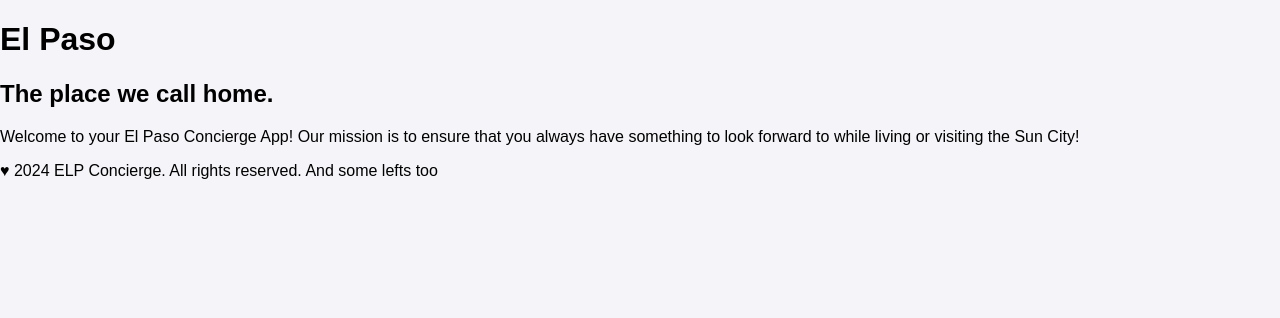
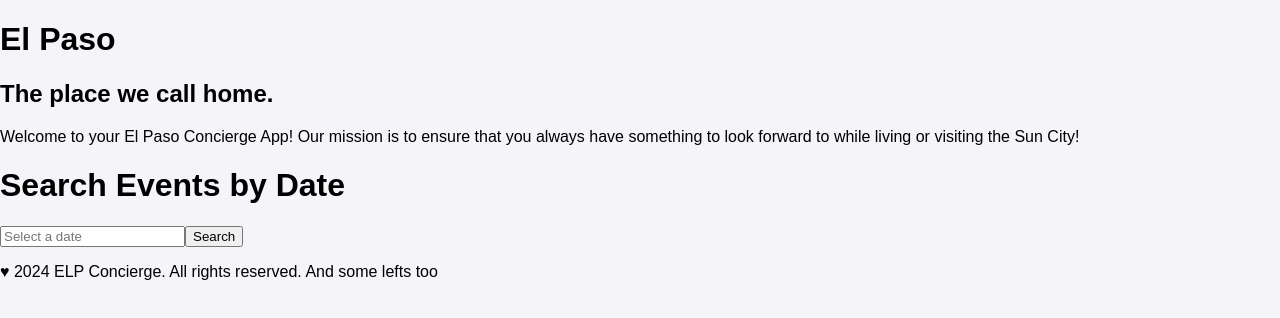
Before and after one commit to FabLab-AI-Software-Development/group-4-staticsite, a React (Create React App) app: page /Home in a window 1280 px wide. Shown: the top 318 px of the page. Built offline with nearby package versions, Linux system fonts and the light colour scheme.

Commit message:
add date input

```diff
--- a/package.json
+++ b/package.json
@@ -7,6 +7,7 @@
     "@testing-library/react": "^13.4.0",
     "@testing-library/user-event": "^13.5.0",
     "react": "^18.3.1",
+    "react-datepicker": "^7.3.0",
     "react-dom": "^18.3.1",
     "react-scripts": "5.0.1",
     "web-vitals": "^2.1.4"
--- /dev/null
+++ b/src/components/date_search.jsx
@@ -0,0 +1,30 @@
+import React, { useState } from 'react';
+import DatePicker from 'react-datepicker';
+import 'react-datepicker/dist/react-datepicker.css';
+import { useNavigate } from 'react-router-dom';
+
+const DateSearch = () => {
+  const [selectedDate, setSelectedDate] = useState(null);
+  const navigate = useNavigate();
+
+  const handleSearch = () => {
+    if (selectedDate) {
+        navigate(`/events?date=${selectedDate.toISOString().split('T')[0]}`);
+      }
+    };
+
+    return (
+        <div>
+          <h1>Search Events by Date</h1>
+          <DatePicker
+            selected={selectedDate}
+            onChange={(date) => setSelectedDate(date)}
+            dateFormat="yyyy-MM-dd"
+            placeholderText="Select a date"
+          />
+          <button onClick={handleSearch}>Search</button>
+        </div>
+      );
+    };
+
+export default DateSearch;
--- a/src/pages/home.jsx
+++ b/src/pages/home.jsx
@@ -1,4 +1,5 @@
 import React from "react";
+import DateSearch from "../components/date_search";
 
 const Home = () => {
     return (
@@ -6,6 +7,7 @@ const Home = () => {
             <h1>El Paso</h1>
             <h2>The place we call home.</h2>
             <p>Welcome to your El Paso Concierge App! Our mission is to ensure that you always have something to look forward to while living or visiting the Sun City!</p>
+            <div><DateSearch/></div>
             <p>&hearts; 2024 ELP Concierge. All rights reserved. And some lefts too</p>
         </div>
 
```
Also changed, not shown: src/pages/about.jsx (renamed from src/pages/About.jsx), 1 other file (tests, documents, lock files or other folders).
